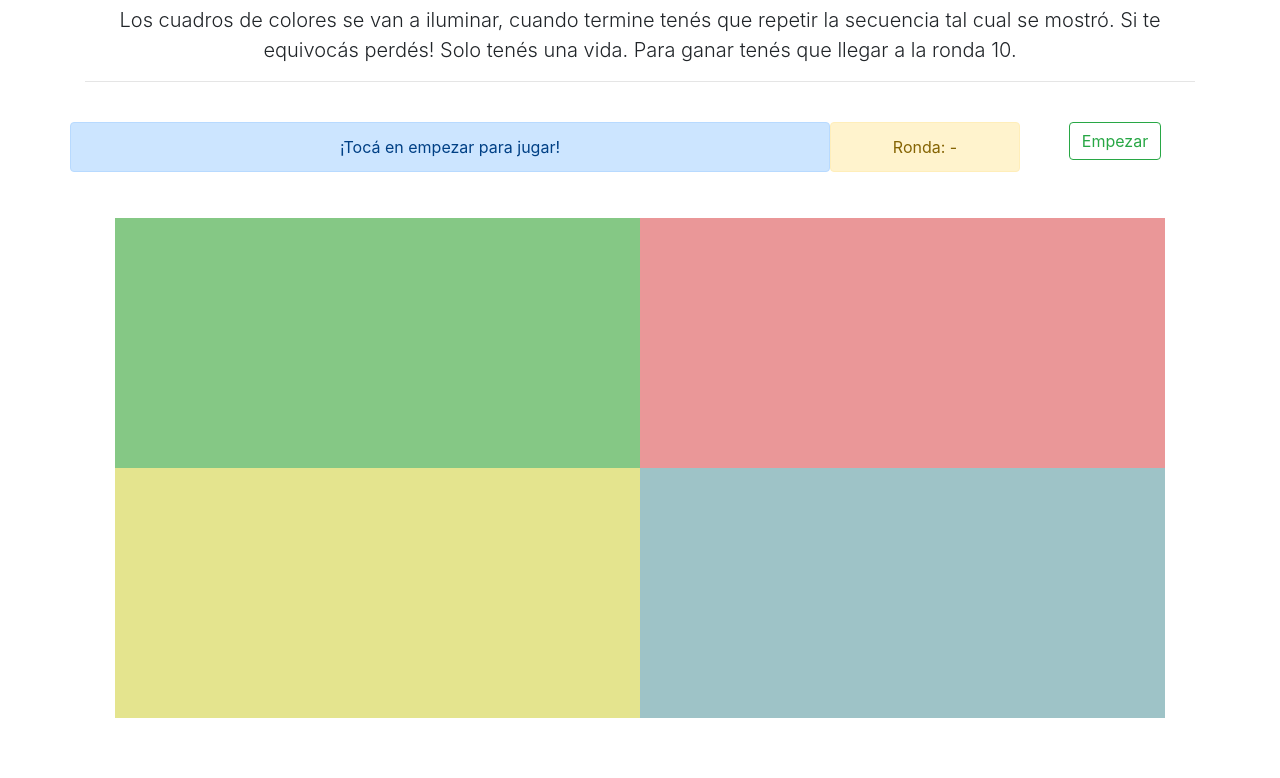
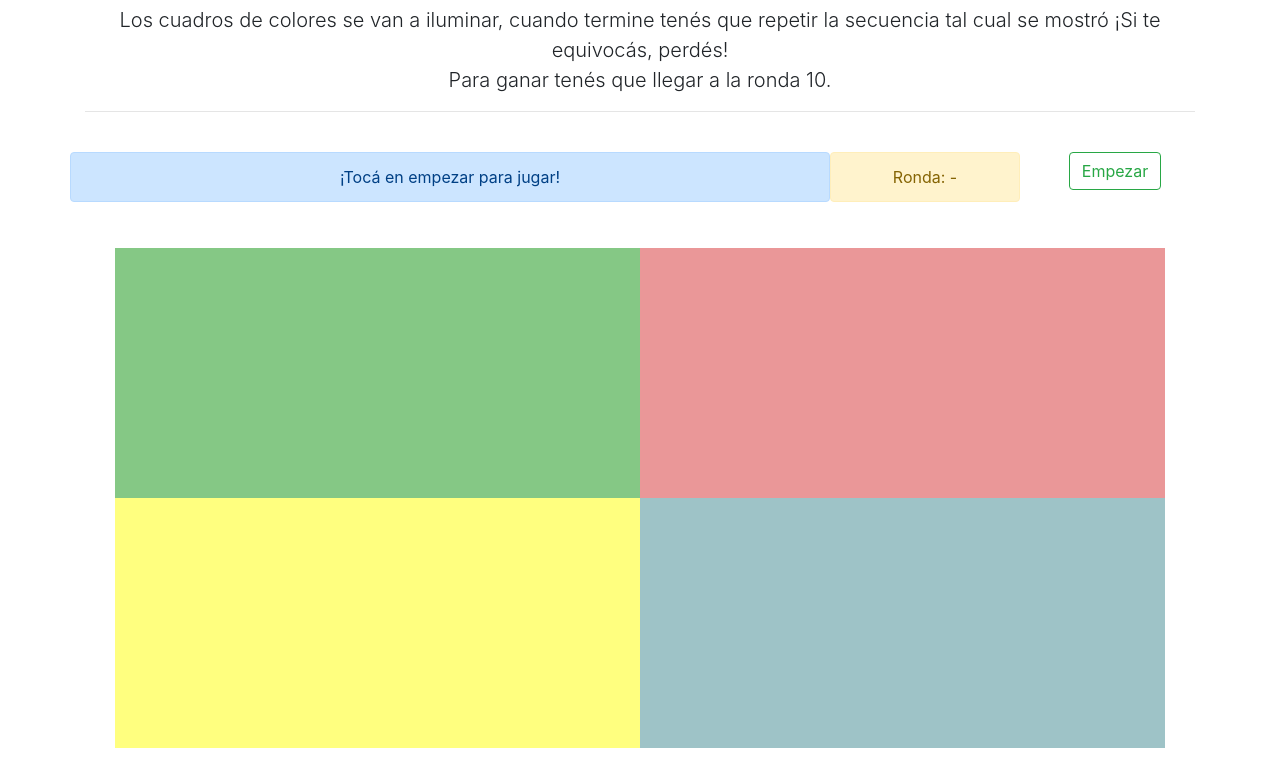
Before and after one commit to clarahernandez/simon-dice, a plain HTML site: page index.html in a window 1280 px wide. Shown: the part 70-848 px from the top of the page. Before the commit the page ends 818 px from the top, so only its background shows below. Drawn offline with nearby package versions, Linux system fonts and the light colour scheme.

Commit message:
Arreglo estético
Arreglo de las instrucción para que no sea confuso y cambio el color del cuadro amarillo para que sea vea más lindo.

```diff
--- a/estilos.css
+++ b/estilos.css
@@ -24,7 +24,7 @@ body {
 }
 
 #amarillo {
-    background-color: #c9c91e;
+    background-color: yellow;
 }
 
 #pantalla-juego {
--- a/index.html
+++ b/index.html
@@ -16,8 +16,8 @@
         <div class="container">
             <p class="lead">
                 Los cuadros de colores se van a iluminar, cuando termine tenés que repetir la
-                secuencia tal cual se mostró. Si te equivocás perdés! Solo tenés una vida. Para
-                ganar tenés que llegar a la ronda 10.
+                secuencia tal cual se mostró ¡Si te equivocás, perdés! <br />
+                Para ganar tenés que llegar a la ronda 10.
             </p>
             <hr />
             <br />
```
